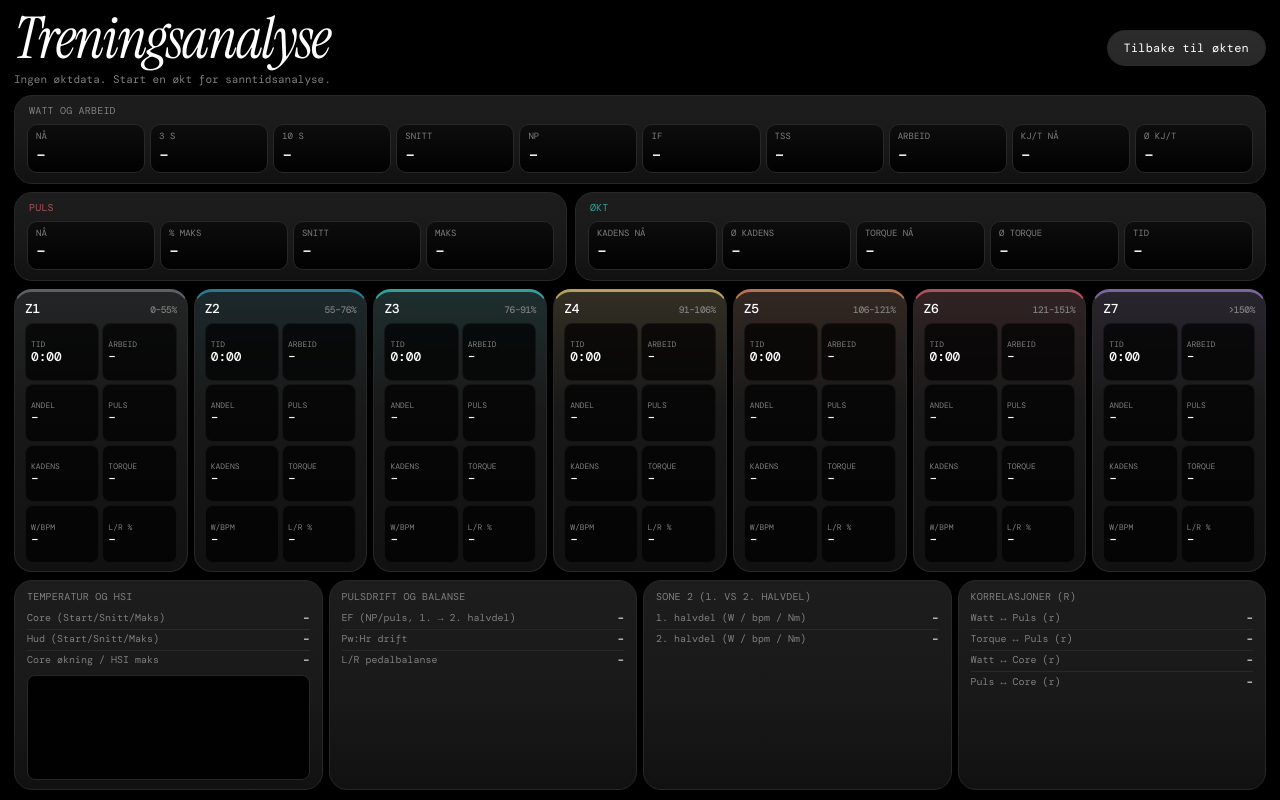
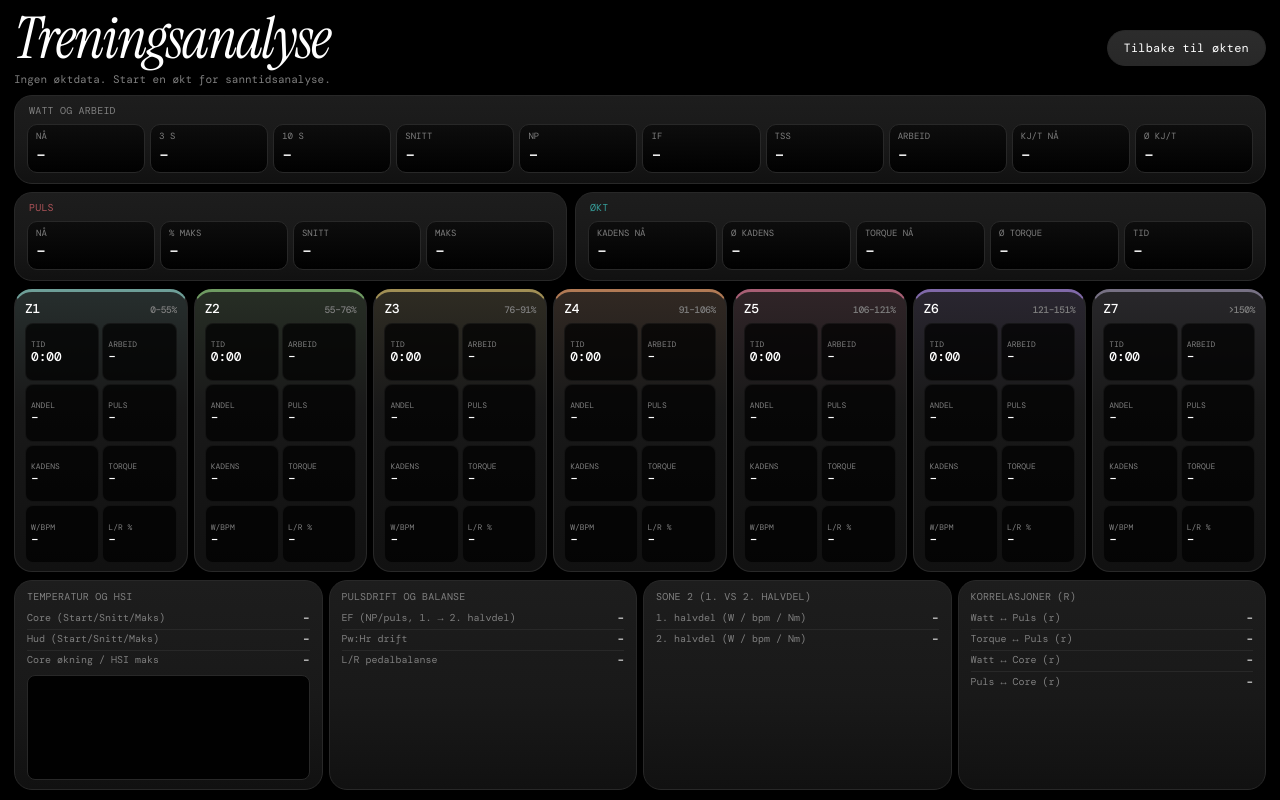
Before and after one commit to joachimsveinson/Innesykkel, a plain HTML site: page index.html in a window 1280 px wide. Both pictures are taken after a click on the button "Analyse". Drawn offline with nearby package versions, Linux system fonts and the light colour scheme.

Commit message:
Apply muted zone palette to analysis cards

```diff
--- a/index.html
+++ b/index.html
@@ -1744,13 +1744,13 @@ function hrUi(){
 
 /* ---------- Treningsanalyse ---------- */
 const AN_ZONES=[
- {name:'Z1',lo:0,hi:55,color:'#5A6266'},
- {name:'Z2',lo:55,hi:76,color:'#2B7A8C'},
- {name:'Z3',lo:76,hi:91,color:'#369E9A'},
- {name:'Z4',lo:91,hi:106,color:'#B89F5D'},
- {name:'Z5',lo:106,hi:121,color:'#B87352'},
- {name:'Z6',lo:121,hi:151,color:'#AD5358'},
- {name:'Z7',lo:151,hi:Infinity,color:'#7D659E'}
+ {name:'Z1',lo:0,hi:55,color:'#6E9F98'},
+ {name:'Z2',lo:55,hi:76,color:'#6F9B62'},
+ {name:'Z3',lo:76,hi:91,color:'#A18F55'},
+ {name:'Z4',lo:91,hi:106,color:'#B17A55'},
+ {name:'Z5',lo:106,hi:121,color:'#A85F75'},
+ {name:'Z6',lo:121,hi:151,color:'#8069A8'},
+ {name:'Z7',lo:151,hi:Infinity,color:'#777184'}
 ];
 const anFmt=(v,d=0)=>v==null||!Number.isFinite(v)?'–':v.toFixed(d);
 const anTime=v=>{if(!Number.isFinite(v))return '–';const n=Math.round(v);return Math.floor(n/60)+':'+String(n%60).padStart(2,'0')};
@@ -1801,7 +1801,7 @@ function anCell(label,value,unit=''){return '<div class="an-metric"><span>'+labe
 function anKv(label,val){return `<div class="an-kv"><span>${label}</span><b>${val}</b></div>`}
 
 function renderAnalysis() {
-  const colors = ['#5A6266','#2B7A8C','#369E9A','#B89F5D','#B87352','#AD5358','#7D659E'];
+  const colors = AN_ZONES.map(z => z.color);
   const r = S.log || [];
 
   if (!r.length) {
```
